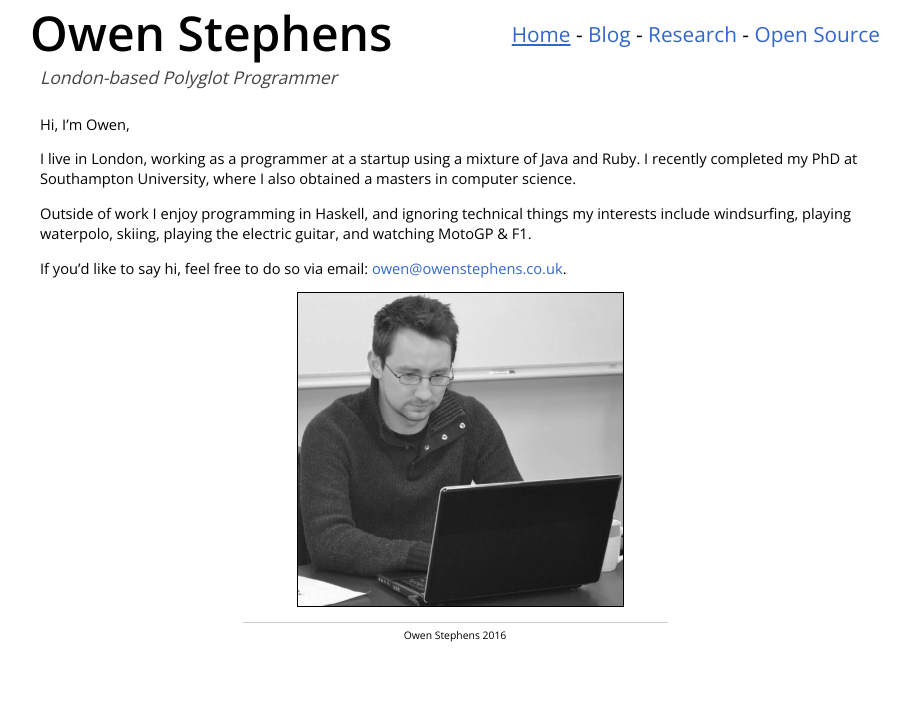
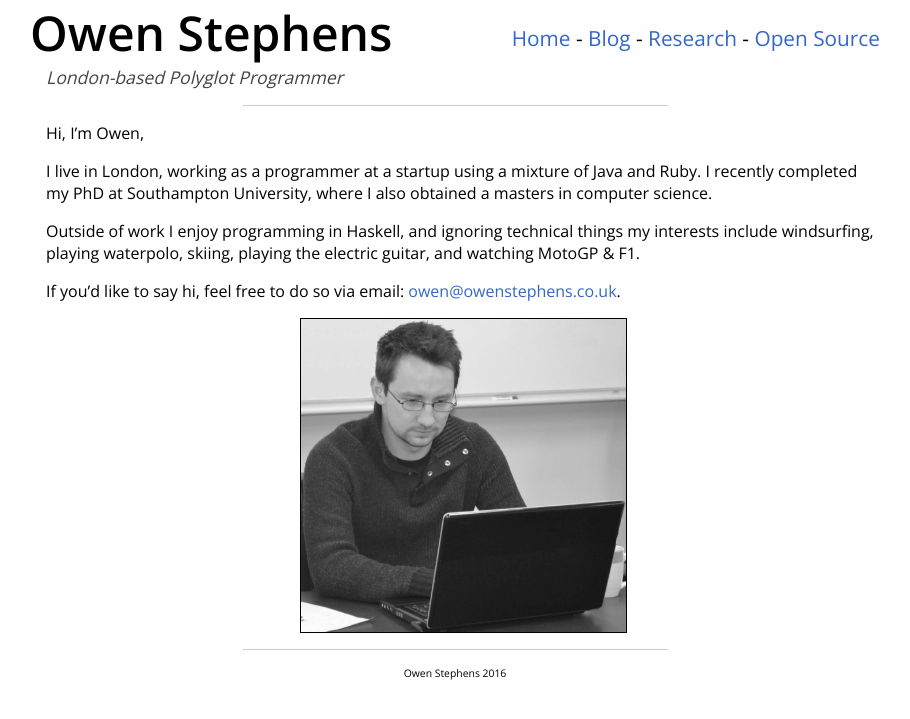
Before and after one commit to owst/owst.github.io, a Jekyll site: the page built from index.md, in a window 1280 px wide. Shown: the top 719 px of the page, without its empty margins (185-1095 px from the left). Built offline with Jekyll 4.4.1, drawn with Linux system fonts in a browser that asks for light colours; nearby versions of some CDN libraries; some web fonts are replaced; Markdown is read by kramdown in place of the engine named in the settings.

Commit message:
Clean up sizing styles and use csslint

```diff
--- a/_layouts/default.html
+++ b/_layouts/default.html
@@ -3,24 +3,25 @@
     {% include head.html %}
     <body>
         <header>
-            <span id="name">
+            <span class="name">
                 {{site.name}}
             </span>
-            <ul id="nav">
+            <ul class="nav">
               {% assign pages = site.pages | sort:"weight"  %}
               {% for p in pages %}
                 <li>
                     {% capture down_title %}{{ p.title | downcase }}{% endcapture%}
-                    <a {% if p.url == page.url or page.categories.first == down_title%}id="active-nav"{% endif %} href="{{ p.url }}">{{ p.title }}</a>
+                    <a {% if p.url == page.url or page.categories.first == down_title%}class="active-nav"{% endif %} href="{{ p.url }}">{{ p.title }}</a>
                 </li>
                 {% if forloop.last %}{%else%}-{% endif %}
               {% endfor %}
             </ul>
             <div style="clear: both"></div>
-            <span id="tagline">
+            <span class="tagline">
                 {{site.tagline}}
             </span>
         </header>
+        <div class="divider"></div>
         <main>
         {{ content }}
         </main>
--- a/assets/css/style.css
+++ b/assets/css/style.css
@@ -1,12 +1,20 @@
 body {
-    font-size: 11pt;
     font-family: 'Open Sans', sans-serif;
     color: #000;
     width: 850px;
     margin: 0 auto;
 }
 
-#mugshot {
+main {
+    font-size: 1em;
+    padding: 0 0 0 1rem;
+}
+
+header {
+    position: relative;
+}
+
+.mugshot {
     margin: 0 auto;
     width: 325px;
     display: block;
@@ -15,10 +23,7 @@ body {
 
 .divider {
     border-bottom: 1px solid #CCC;
-}
-
-div.divider {
-    margin: 5px auto;
+    margin: 1em auto;
     width: 50%;
 }
 
@@ -47,96 +52,63 @@ nav {
 }
 
 footer {
-    margin: 5px 0;
+    margin: 1rem 0;
     text-align: center;
-    font-size: 0.65rem;
+    font-size: 0.65em;
 }
 
-.entry {
-    margin-top: 15px;
+.name {
+    float: left;
+    font-weight: 600;
+    font-size: 3em;
 }
 
-.entry-description {
-    margin-left: 5px;
-    margin-top: 5px;
+.tagline {
+    padding-left: 1rem;
     font-style: italic;
-}
-
-main {
-    padding: 10px 0px 0px 10px;
-}
-
-header {
-    position: relative;
-}
-
-#name {
-    float: left;
-    font-weight: 600;
-    font-size: 3rem;
-}
-
-#tagline {
-    padding-left: 10px;
-    font-style: italic;
-    font-size: 1.1rem;
+    font-size: 1.1em;
     color: #444;
-}
-
-.post-title {
-    margin-bottom: 0;
-}
-
-#post-header {
-    margin-bottom: 30px;
-}
-
-h1 {
-    font-size: 1.2rem;
-}
-
-h2 {
-    font-size: 1.05rem;
 }
 
 time {
     font-family: 'Droid Sans Mono', monospace;
 }
 
-#active-nav {
+.active-nav {
     text-decoration: underline;
 }
 
-ul#nav {
+.nav {
     position: absolute;
-    top: 20px;
-    right: 0px;
+    top: 1.5rem;
+    right: 0;
     list-style-type: none;
     margin: 0;
     padding: 0;
     display: inline-block;
-    font-size: 1.3rem;
+    font-size: 1.3em;
 }
 
-ul#nav li {
+.nav li {
     display: inline;
 }
 
-div.highlight {
+.highlight {
     border: dashed 2px #eee;
-    padding: 10px;
+    padding: 0.75rem;
     background-color: #f9f9f9;
+    font-size: 1.2em;
 }
 
-div.highlight pre {
+.highlight pre {
     margin: 0;
 }
 
 .block_label {
     background-color: #909090;
     display: inline-block;
-    padding: 3px 4px;
-    font-size: 13px;
+    padding: 0.15em 0.2em;
+    font-size: 0.85em;
     font-weight: bold;
     line-height: 1;
     color: #fff;
@@ -145,12 +117,12 @@ div.highlight pre {
 }
 
 .block_labels {
-    margin-left: -20px;
+    margin-left: -1rem;
 }
 
 .oss_contribution {
-    margin-bottom: 20px;
-    padding-left: 20px;
+    margin-bottom: 1rem;
+    padding-left: 1rem;
 }
 
 .oss_contribution p {
--- a/index.md
+++ b/index.md
@@ -16,4 +16,4 @@ playing the electric guitar, and watching MotoGP &amp; F1.
 If you'd like to say hi, feel free to do so via email:
 <a href="mailto: owen@owenstephens.co.uk">owen@owenstephens.co.uk</a>.
 
-<img src="{{site.img_dir}}owenstephens.png" id="mugshot" alt="A mugshot"/>
+<img src="{{site.img_dir}}owenstephens.png" class="mugshot" alt="A mugshot"/>
```
